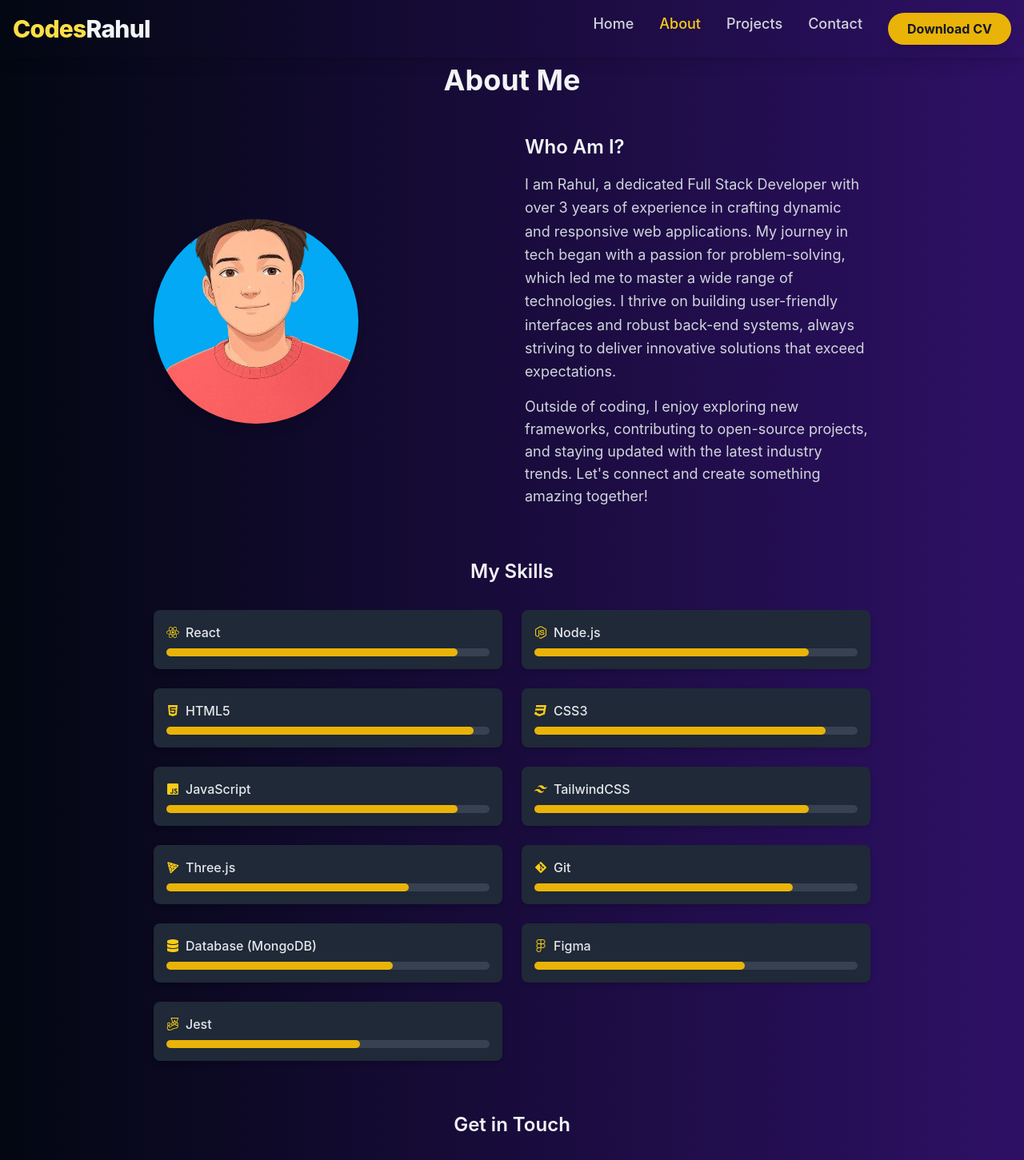
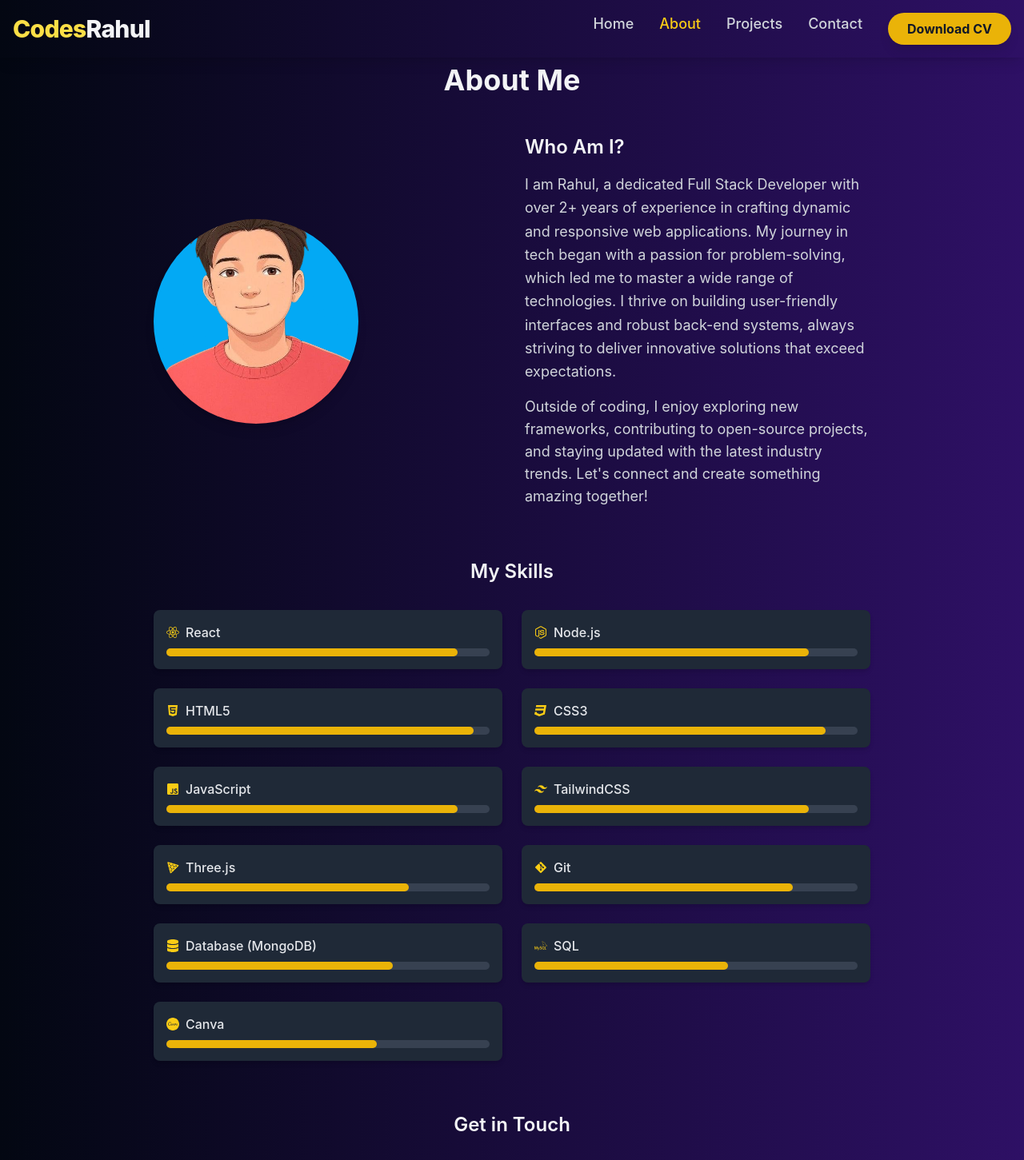
Before and after one commit to CodesRahul96/CodesRahul, a React (Vite) app: page /about in a window 1280 px wide. Shown: the top 1451 px of the page at 80% size. Built offline with nearby package versions, Linux system fonts and the light colour scheme.

Commit message:
About/icons updated

```diff
--- a/src/pages/About.jsx
+++ b/src/pages/About.jsx
@@ -1,6 +1,6 @@
 import React, { useEffect } from 'react';
 import { FaReact, FaNodeJs, FaHtml5, FaCss3, FaJsSquare, FaGitAlt, FaDatabase } from 'react-icons/fa';
-import { SiTailwindcss, SiFigma, SiJest } from 'react-icons/si';
+import { SiTailwindcss, SiCanva, SiMysql  } from 'react-icons/si';
 import { TbBrandThreejs } from "react-icons/tb";
 import profileImage from '../assets/crbg.png';
 
@@ -15,8 +15,8 @@ function About() {
     { name: 'Three.js', icon: <TbBrandThreejs />, level: 75 },
     { name: 'Git', icon: <FaGitAlt />, level: 80 },
     { name: 'Database (MongoDB)', icon: <FaDatabase />, level: 70 },
-    { name: 'Figma', icon: <SiFigma />, level: 65 },
-    { name: 'Jest', icon: <SiJest />, level: 60 },
+    { name: 'SQL', icon: <SiMysql  />, level: 60 },
+    { name: 'Canva', icon: <SiCanva />, level: 65 },
   ];
 
   useEffect(() => {
@@ -52,7 +52,7 @@ function About() {
               <div className="w-full md:w-1/2 text-center md:text-left">
                 <h3 className="text-2xl font-semibold text-gray-100 mb-4">Who Am I?</h3>
                 <p className="text-gray-300 text-lg leading-relaxed">
-                  I am Rahul, a dedicated Full Stack Developer with over 3 years of experience in crafting dynamic and responsive web applications. My journey in tech began with a passion for problem-solving, which led me to master a wide range of technologies. I thrive on building user-friendly interfaces and robust back-end systems, always striving to deliver innovative solutions that exceed expectations.
+                  I am Rahul, a dedicated Full Stack Developer with over 2+ years of experience in crafting dynamic and responsive web applications. My journey in tech began with a passion for problem-solving, which led me to master a wide range of technologies. I thrive on building user-friendly interfaces and robust back-end systems, always striving to deliver innovative solutions that exceed expectations.
                 </p>
                 <p className="text-gray-300 text-lg mt-4">
                   Outside of coding, I enjoy exploring new frameworks, contributing to open-source projects, and staying updated with the latest industry trends. Let's connect and create something amazing together!
```
Also changed, not shown: src/assets/projects/blogsify.png, src/assets/projects/portfolio.png.
